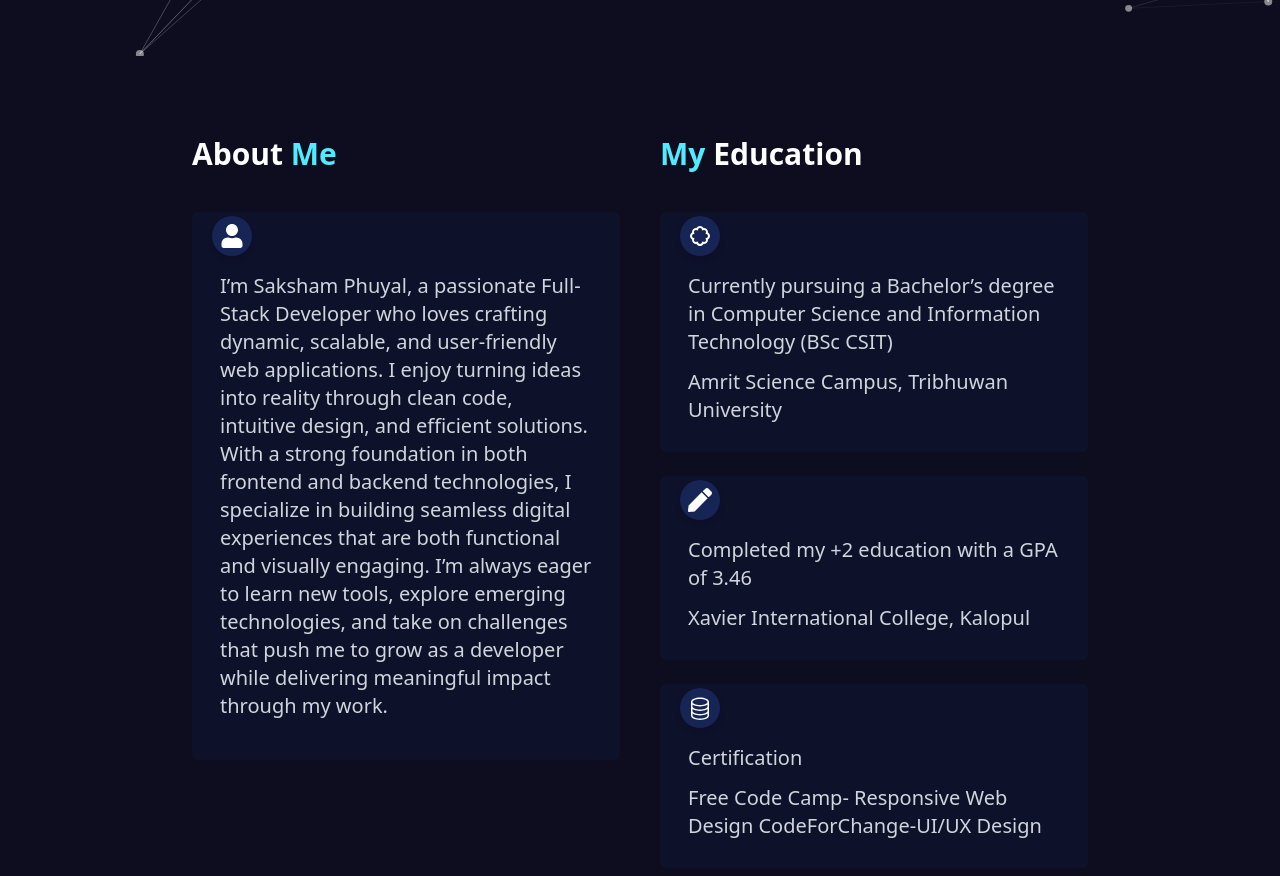
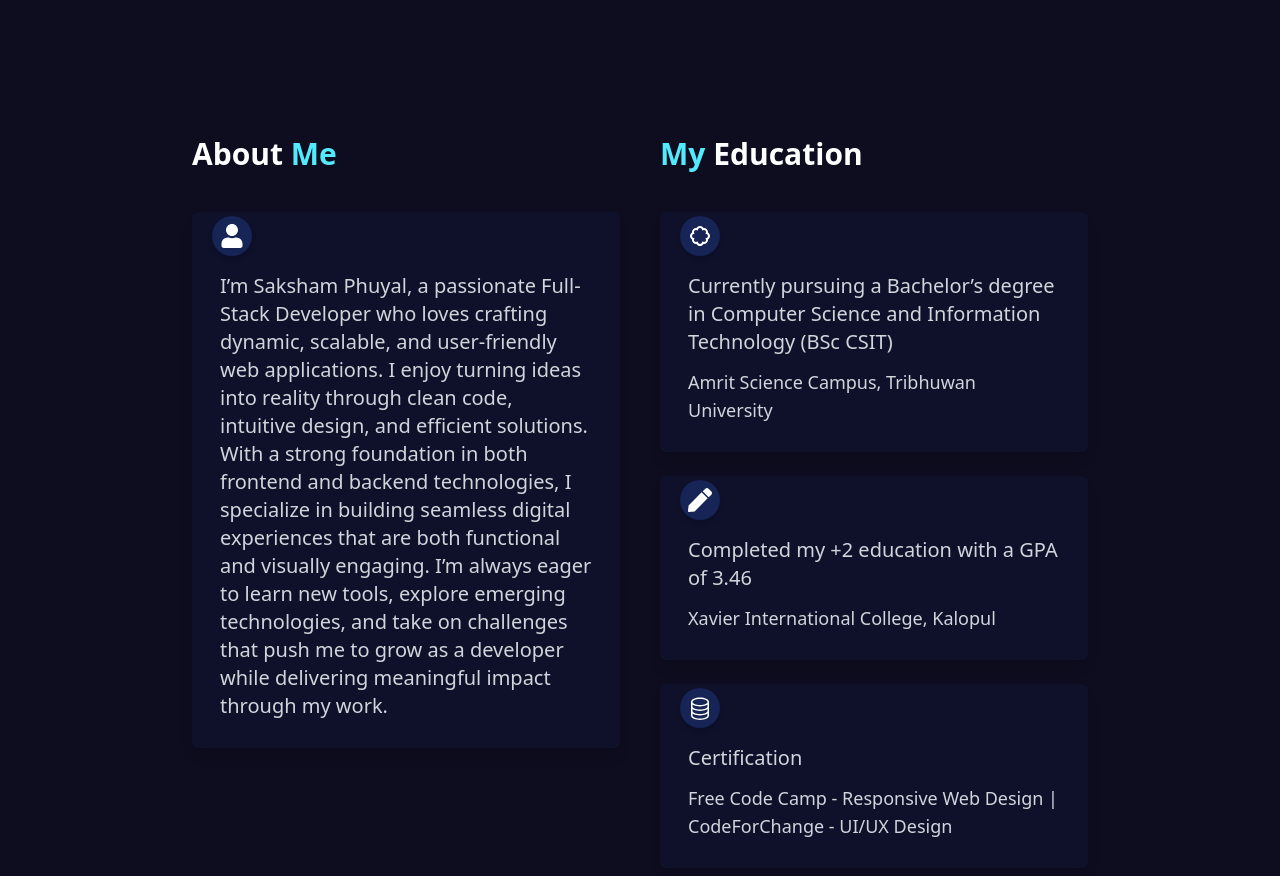
Before and after one commit to SakshamPhuyal/PORTFOLIO, a Next.js app: page / in a window 1280 px wide. Shown: the part 840-1716 px from the top of the page. Built offline with nearby package versions, Linux system fonts and the light colour scheme.

Commit message:
animations

```diff
--- a/app/components/Home/Hero/Background.tsx
+++ b/app/components/Home/Hero/Background.tsx
@@ -35,7 +35,7 @@ export default function ParticlesHero() {
         color: { value: "transparent" }, // Transparent for overlay use
       },
       fullScreen: {
-        enable: false,
+        enable: true,
       },
       fpsLimit: 60,
       interactivity: {
--- a/app/components/Home/Resume/Resume.tsx
+++ b/app/components/Home/Resume/Resume.tsx
@@ -1,15 +1,21 @@
-import React from 'react'
-import ResumeCard from './ResumeCard'
-import { FaPen, FaUser } from 'react-icons/fa'
-import { BiBadge } from 'react-icons/bi'
-import { BsDatabase } from 'react-icons/bs'
-import ParticlesHero from '../Hero/Background'
+'use client';
+import React from 'react';
+import ResumeCard from './ResumeCard';
+import { FaPen, FaUser } from 'react-icons/fa';
+import { BiBadge } from 'react-icons/bi';
+import { BsDatabase } from 'react-icons/bs';
+import ParticlesHero from '../Hero/Background';
 
 const Resume = () => {
   return (
-    <div className="pt-20 pb-16">
-      <ParticlesHero />
-      <div className="w-[90%] sm:w-[70%] mx-auto grid grid-cols-2 gap-10">
+    <div className="relative min-h-screen pt-20 pb-16 overflow-hidden">
+      {/* Background Particles */}
+      <div className="absolute inset-0 -z-10">
+        <ParticlesHero />
+      </div>
+
+      {/* Content */}
+      <div className="w-[90%] sm:w-[70%] mx-auto grid grid-cols-1 md:grid-cols-2 gap-10 relative z-10">
 
         {/* About Me Section */}
         <div>
@@ -29,30 +35,28 @@ const Resume = () => {
           <h1 className="text-3xl font-bold text-white">
             <span className="text-cyan-300">My</span> Education
           </h1>
-          <div className="mt-10">
+          <div className="mt-10 space-y-6">
             <ResumeCard
               Icon={BiBadge}
               text="Currently pursuing a Bachelor’s degree in Computer Science and Information Technology (BSc CSIT)"
-              college='Amrit Science Campus, Tribhuwan University '
+              college='Amrit Science Campus, Tribhuwan University'
             />
             <ResumeCard
               Icon={FaPen}
               text="Completed my +2 education with a GPA of 3.46"
-              college='Xavier International College, Kalopul '
+              college='Xavier International College, Kalopul'
             />
-             <ResumeCard
+            <ResumeCard
               Icon={BsDatabase}
               text="Certification"
-              college='Free Code Camp- Responsive Web Design
-              CodeForChange-UI/UX Design'
+              college='Free Code Camp - Responsive Web Design | CodeForChange - UI/UX Design'
             />
           </div>
-
         </div>
 
       </div>
     </div>
-  )
+  );
 }
 
-export default Resume
+export default Resume;
--- a/app/components/Home/Resume/ResumeCard.tsx
+++ b/app/components/Home/Resume/ResumeCard.tsx
@@ -5,25 +5,36 @@ type Props = {
   Icon: IconType;
   college?: string;
   text: string;
-
 }
 
 const ResumeCard = ({ Icon, college, text }: Props) => {
   return (
     <div className="mb-6">
-      <div className="bg-blue-950/20 transition-all duration-300 p-4 rounded-md relative">
+      <div className="
+        bg-blue-950/20
+        transition-all duration-500
+        p-4 rounded-md relative shadow-lg
+        hover:scale-105 hover:shadow-2xl hover:bg-blue-950/70
+        transform
+        motion-safe:animate-fadeIn
+      ">
         {/* Icon */}
-        <div className="w-10 h-10 bg-blue-950 rounded-full flex items-center justify-center absolute top-1 left-5 shadow-md">
+        <div className="w-10 h-10 bg-blue-950 rounded-full flex items-center justify-center absolute top-1 left-5 shadow-md
+          transition-transform duration-500
+          group-hover:scale-110
+        ">
           <Icon className="w-6 h-6 text-white" />
         </div>
 
         {/* Text */}
-        <h1 className="text-gray-300 text-xl mt-8 p-3">
+        <h1 className="text-gray-300 text-xl mt-8 p-3 transition-all duration-500 group-hover:text-cyan-300">
           {text}
         </h1>
-         <h1 className="text-gray-300 text-xl -mt-3 p-3">
-          {college}
-        </h1>
+        {college && (
+          <h1 className="text-gray-300 text-lg -mt-3 p-3 transition-all duration-500 group-hover:text-cyan-200">
+            {college}
+          </h1>
+        )}
       </div>
     </div>
   )
```
